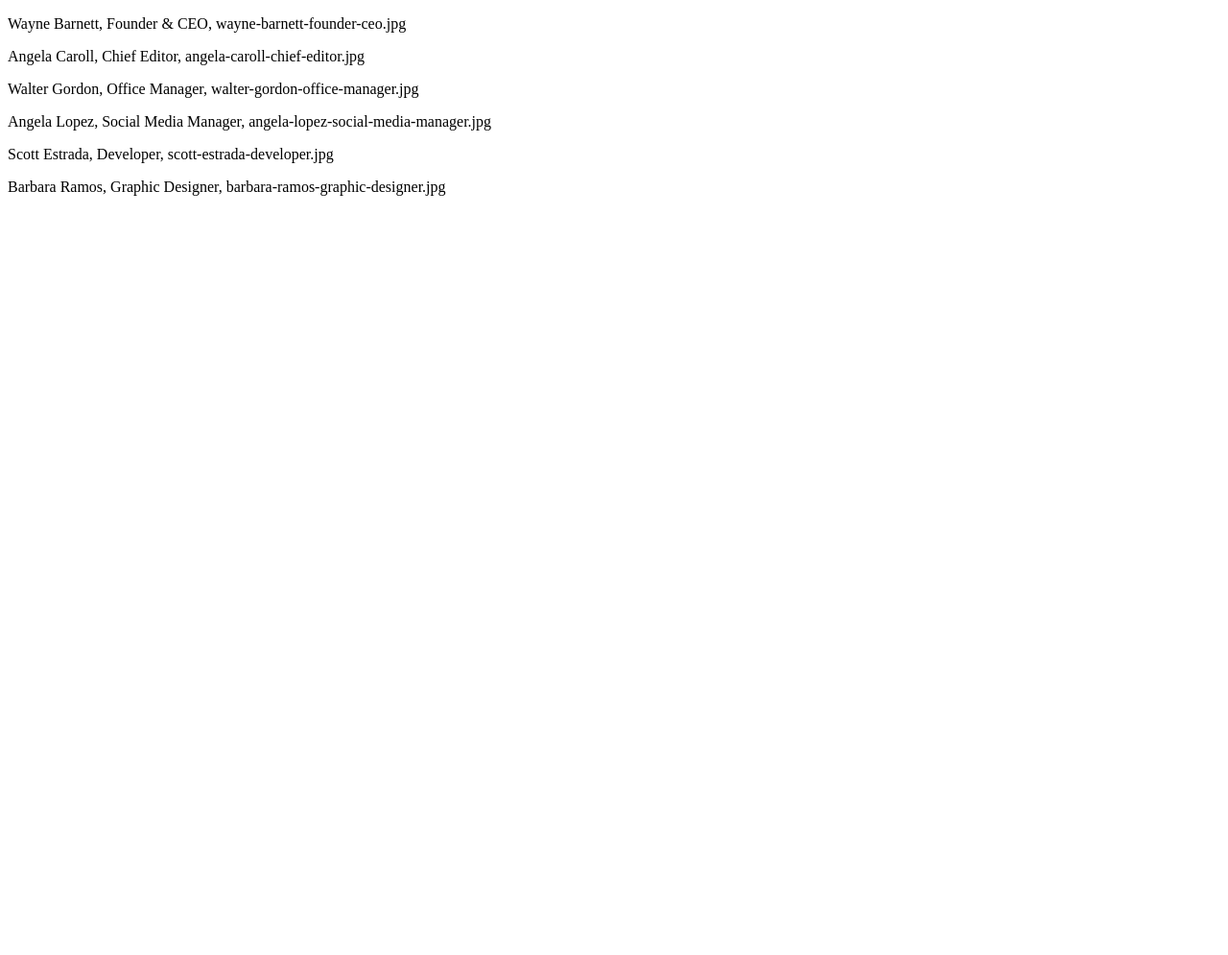
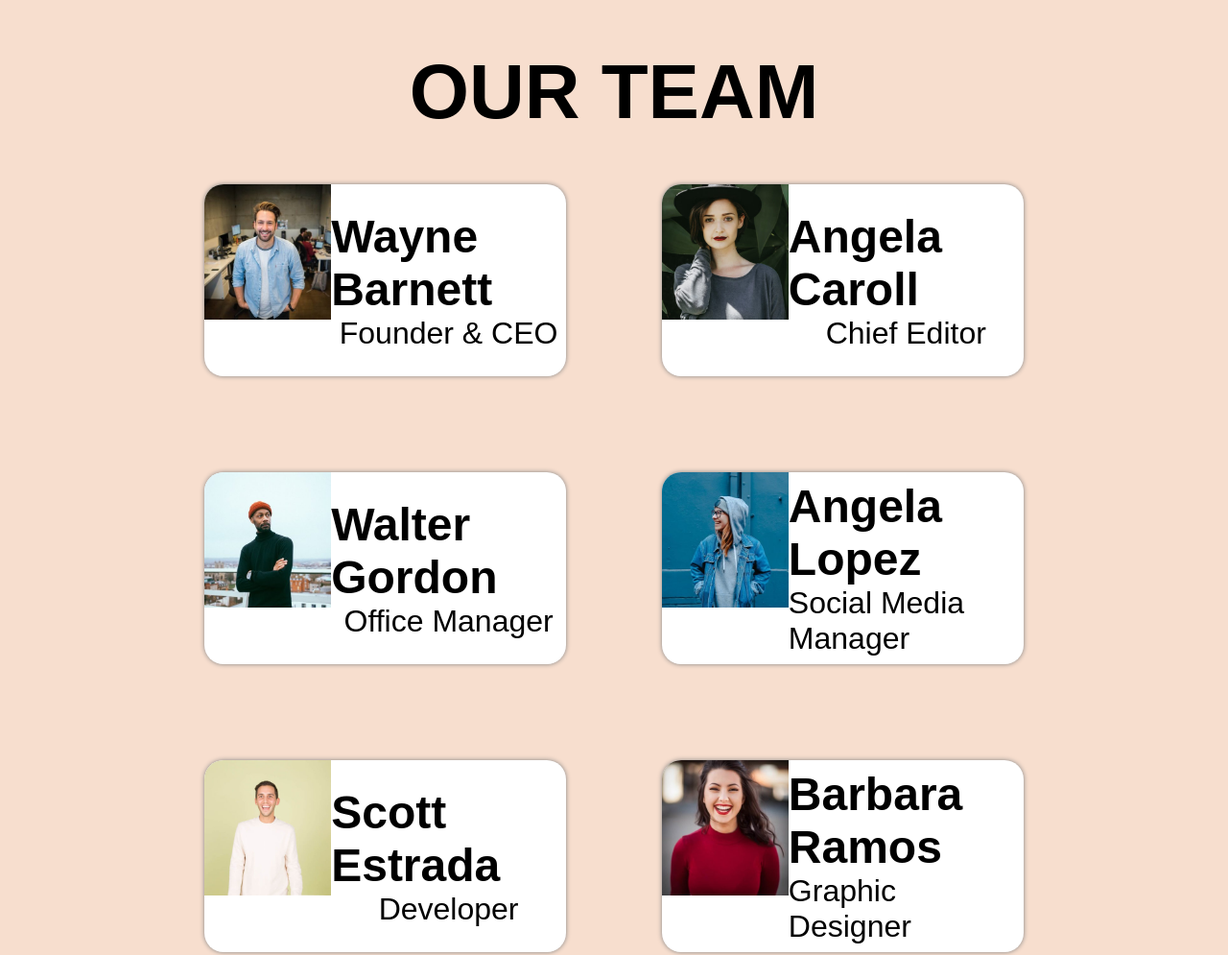
Before and after one commit to DanCan30/js-our-team, a plain HTML site: page index.html in a window 1280 px wide. Shown: the whole page at 96% size. Before the commit the page ends 800 px from the top, so only its background shows below. Drawn offline with Linux system fonts and the light colour scheme; files whose address does not match are found by name.

Commit message:
Layout added

```diff
--- a/css/style.css
+++ b/css/style.css
@@ -0,0 +1,63 @@
+* {
+    margin: 0;
+    padding: 0;
+    box-sizing: border-box;
+    font-family: Arial, Helvetica, sans-serif;
+}
+
+body {
+    background-color: rgb(247, 222, 206);
+}
+
+h1 {
+    font-size: 5rem;
+    text-align: center;
+    margin-top: 50px;
+}
+
+img {
+    width: 100%;
+}
+
+#wrapper {
+    width: 100%;
+    height: 100%;
+    display: flex;
+    justify-content: center;
+    align-items: center;
+    flex-wrap: wrap;
+}
+
+.card {
+    background-color: white;
+    display: flex;
+    margin: 50px;
+    height: 200px;
+    width: calc(100vw / 3 - 50px);
+    box-shadow: 0 0 5px grey;
+    border-radius: 20px;
+}
+
+.card .info-container > h4 {
+    font-size: 3rem;
+    font-weight: bolder;
+}
+
+.card .info-container > span {
+    font-size: 2rem;
+}
+
+.img-container {
+    height: 100%;
+    width: 35%;
+    overflow: hidden;
+    border-radius: 20px 0 0 20px;
+}
+
+.info-container {
+    width: 65%;
+    display: flex;
+    flex-direction: column;
+    justify-content: center;
+    align-items: center;
+}
--- a/index.html
+++ b/index.html
@@ -8,7 +8,7 @@
     <link rel="stylesheet" href="./css/style.css">
 </head>
 <body>
-
+    <h1>OUR TEAM</h1>
     <div id="wrapper">
 
     </div>
--- a/script/main.js
+++ b/script/main.js
@@ -35,9 +35,24 @@ let teamMembers = [
 ]
 
 for ( let i = 0; i < teamMembers.length; i++) {
+    let card = document.createElement("div");
+    card.classList.add("card");
+
+    card.innerHTML = `
+    <div class="img-container">
+        <img src="./img./${teamMembers[i].imgSrc}" alt="${teamMembers[i].name}">
+    </div>
+    <div class="info-container">
+        <h4>${teamMembers[i].name}</h4>
+        <span>${teamMembers[i].role}</span>
+    </div>`;
+
+
+
+
+
+
     let memberInfo = `${teamMembers[i].name}, ${teamMembers[i].role}, ${teamMembers[i].imgSrc}`;
     console.log(memberInfo);
-    let cardMember = document.createElement("p");
-    cardMember.innerHTML = memberInfo;
-    wrapper.append(cardMember);
+    wrapper.append(card);
 }
```
Also changed, not shown: img/angela-caroll-chief-editor.jpg (added), img/angela-lopez-social-media-manager.jpg (added), img/barbara-ramos-graphic-designer.jpg (added), img/new-team-member-01.jpg (added), img/new-team-member-02.jpg (added), img/new-team-member-03.jpg (added), img/new-team-member-04.jpg (added), img/scott-estrada-developer.jpg (added), img/walter-gordon-office-manager.jpg (added), img/wayne-barnett-founder-ceo.jpg (added).
